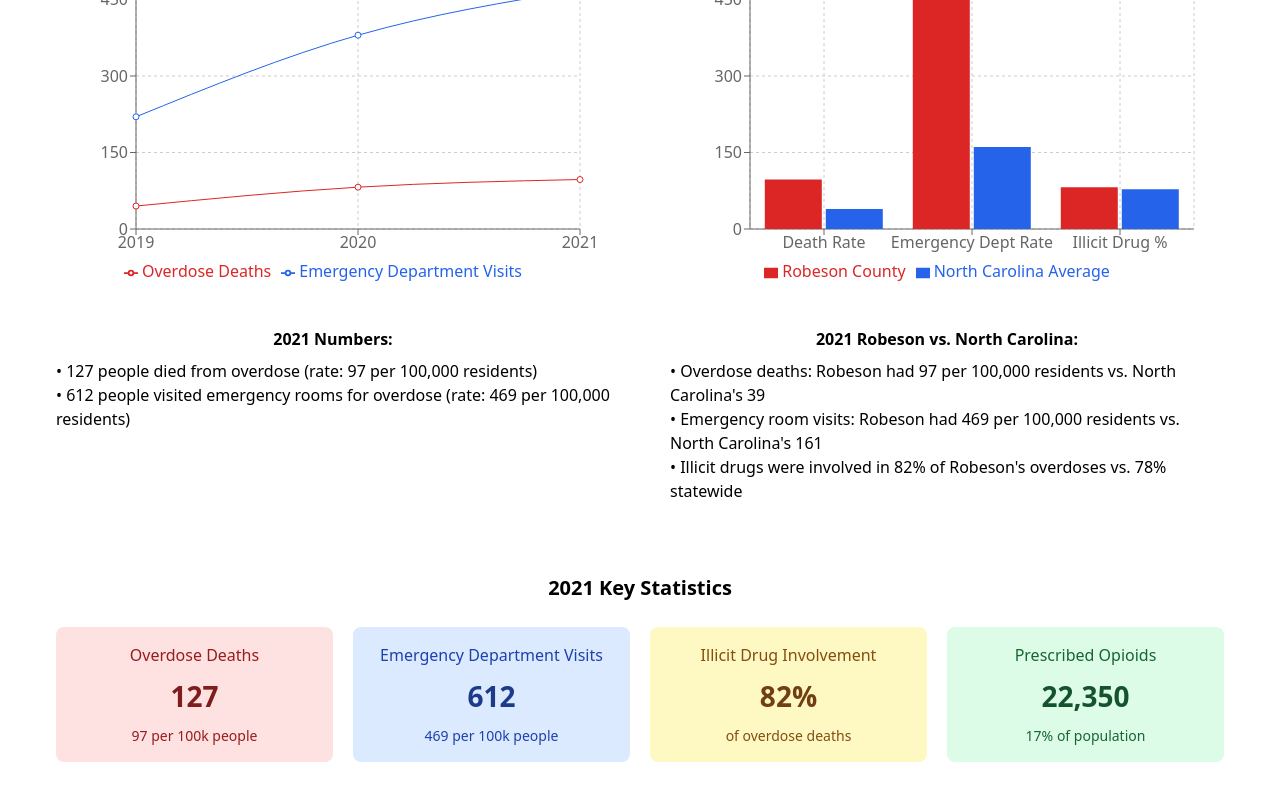
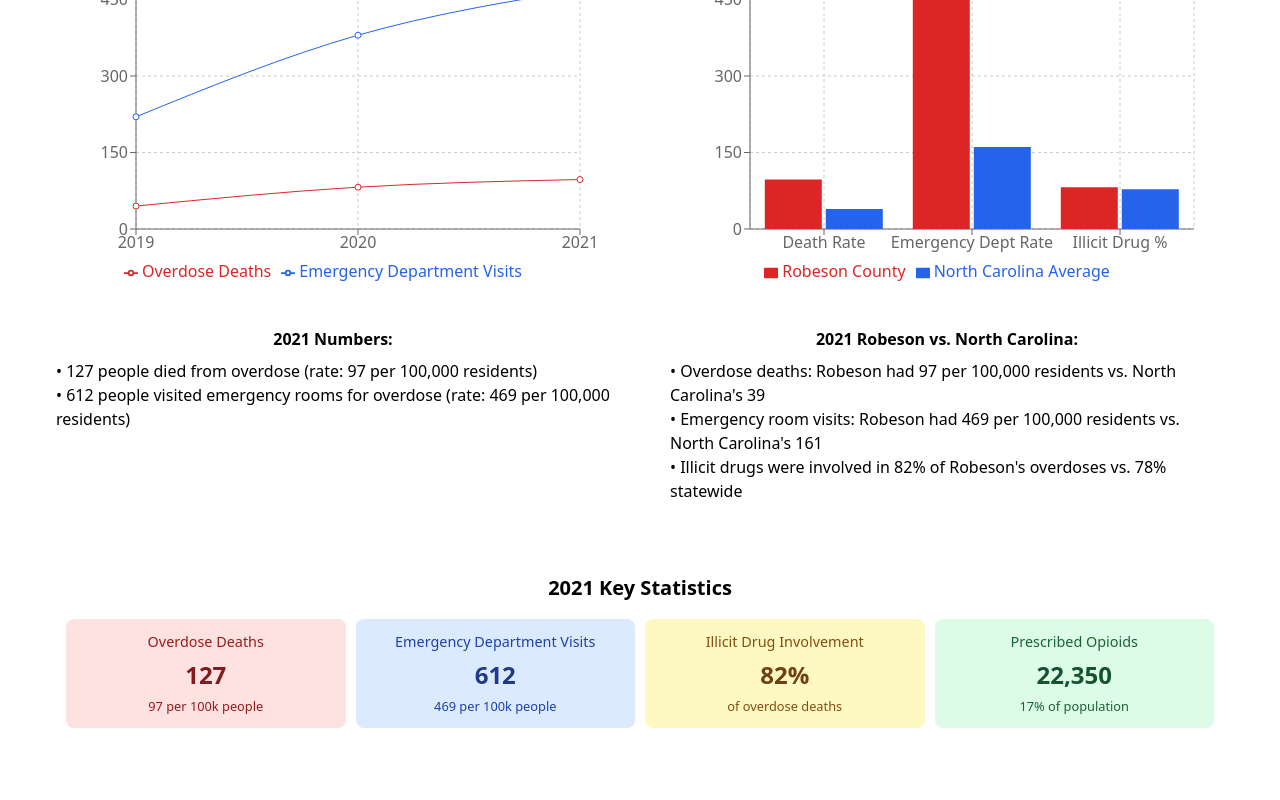
Before and after one commit to DewWork23/Robeson-opioid-dashboard, a React (Vite) app: page / in a window 1280 px wide. Shown: the part 877-1677 px from the top of the page. Built offline with nearby package versions, Linux system fonts and the light colour scheme.

Commit message:
Add settlement funds chart to dashboard

```diff
--- a/src/components/opioid-dashboard-component.jsx
+++ b/src/components/opioid-dashboard-component.jsx
@@ -19,7 +19,7 @@
   ResponsiveContainer,
 } from "recharts";
 
-// Data constants remain the same
+// Data constants
 const overdoseData = [
   { year: "2019", deaths: 45, edVisits: 220, illicitInvolvement: 65 },
   { year: "2020", deaths: 82, edVisits: 380, illicitInvolvement: 75 },
@@ -203,33 +203,39 @@
 
             {/* Key Metrics - Full Width */}
             <Card style={{ padding: '20px', width: '100%' }}>
-              <h3 style={{ fontSize: '1.25rem', fontWeight: 'bold', marginBottom: '1.5rem', textAlign: 'center' }}>
+              <h3 style={{
+                fontSize: '1.25rem',
+                fontWeight: 'bold',
+                marginBottom: '1rem',
+                textAlign: 'center'
+              }}>
                 2021 Key Statistics
               </h3>
               <div style={{
                 display: 'grid',
-                gridTemplateColumns: 'repeat(auto-fit, minmax(250px, 1fr))',
-                gap: '20px'
+                gridTemplateColumns: 'repeat(4, 1fr)',
+                gap: '10px',
+                padding: '0 10px'
               }}>
-                <div style={{ backgroundColor: '#fee2e2', padding: '1rem', borderRadius: '8px', textAlign: 'center' }}>
-                  <p style={{ color: '#991b1b', marginBottom: '0.5rem' }}>Overdose Deaths</p>
-                  <p style={{ fontSize: '1.75rem', fontWeight: 'bold', color: '#7f1d1d', marginBottom: '0.5rem' }}>127</p>
-                  <p style={{ fontSize: '0.875rem', color: '#991b1b' }}>97 per 100k people</p>
+                <div style={{ backgroundColor: '#fee2e2', padding: '0.75rem', borderRadius: '8px', textAlign: 'center' }}>
+                  <p style={{ color: '#991b1b', marginBottom: '0.25rem', fontSize: '0.9rem' }}>Overdose Deaths</p>
+                  <p style={{ fontSize: '1.5rem', fontWeight: 'bold', color: '#7f1d1d', marginBottom: '0.25rem' }}>127</p>
+                  <p style={{ fontSize: '0.8rem', color: '#991b1b' }}>97 per 100k people</p>
                 </div>
-                <div style={{ backgroundColor: '#dbeafe', padding: '1rem', borderRadius: '8px', textAlign: 'center' }}>
-                  <p style={{ color: '#1e40af', marginBottom: '0.5rem' }}>Emergency Department Visits</p>
-                  <p style={{ fontSize: '1.75rem', fontWeight: 'bold', color: '#1e3a8a', marginBottom: '0.5rem' }}>612</p>
-                  <p style={{ fontSize: '0.875rem', color: '#1e40af' }}>469 per 100k people</p>
+                <div style={{ backgroundColor: '#dbeafe', padding: '0.75rem', borderRadius: '8px', textAlign: 'center' }}>
+                  <p style={{ color: '#1e40af', marginBottom: '0.25rem', fontSize: '0.9rem' }}>Emergency Department Visits</p>
+                  <p style={{ fontSize: '1.5rem', fontWeight: 'bold', color: '#1e3a8a', marginBottom: '0.25rem' }}>612</p>
+                  <p style={{ fontSize: '0.8rem', color: '#1e40af' }}>469 per 100k people</p>
                 </div>
-                <div style={{ backgroundColor: '#fef9c3', padding: '1rem', borderRadius: '8px', textAlign: 'center' }}>
-                  <p style={{ color: '#854d0e', marginBottom: '0.5rem' }}>Illicit Drug Involvement</p>
-                  <p style={{ fontSize: '1.75rem', fontWeight: 'bold', color: '#713f12', marginBottom: '0.5rem' }}>82%</p>
-                  <p style={{ fontSize: '0.875rem', color: '#854d0e' }}>of overdose deaths</p>
+                <div style={{ backgroundColor: '#fef9c3', padding: '0.75rem', borderRadius: '8px', textAlign: 'center' }}>
+                  <p style={{ color: '#854d0e', marginBottom: '0.25rem', fontSize: '0.9rem' }}>Illicit Drug Involvement</p>
+                  <p style={{ fontSize: '1.5rem', fontWeight: 'bold', color: '#713f12', marginBottom: '0.25rem' }}>82%</p>
+                  <p style={{ fontSize: '0.8rem', color: '#854d0e' }}>of overdose deaths</p>
                 </div>
-                <div style={{ backgroundColor: '#dcfce7', padding: '1rem', borderRadius: '8px', textAlign: 'center' }}>
-                  <p style={{ color: '#166534', marginBottom: '0.5rem' }}>Prescribed Opioids</p>
-                  <p style={{ fontSize: '1.75rem', fontWeight: 'bold', color: '#14532d', marginBottom: '0.5rem' }}>22,350</p>
-                  <p style={{ fontSize: '0.875rem', color: '#166534' }}>17% of population</p>
+                <div style={{ backgroundColor: '#dcfce7', padding: '0.75rem', borderRadius: '8px', textAlign: 'center' }}>
+                  <p style={{ color: '#166534', marginBottom: '0.25rem', fontSize: '0.9rem' }}>Prescribed Opioids</p>
+                  <p style={{ fontSize: '1.5rem', fontWeight: 'bold', color: '#14532d', marginBottom: '0.25rem' }}>22,350</p>
+                  <p style={{ fontSize: '0.8rem', color: '#166534' }}>17% of population</p>
                 </div>
               </div>
             </Card>
```
